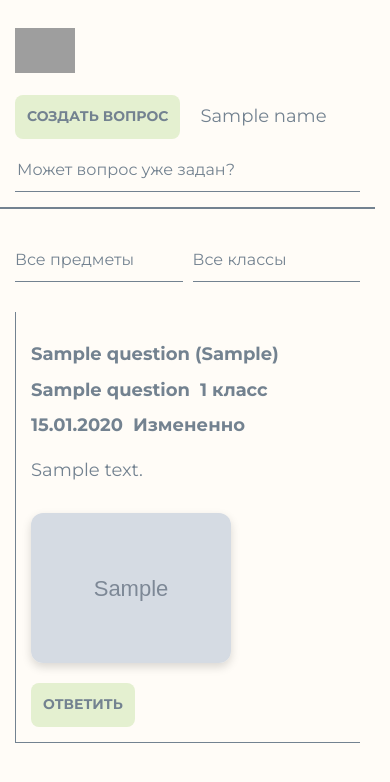
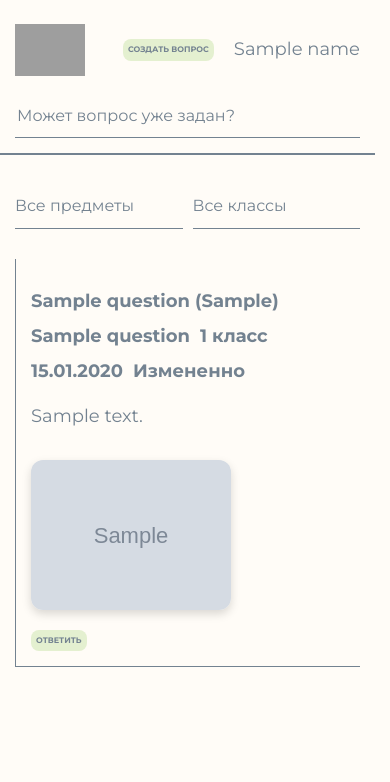
Before and after one commit to Timofey-make/School_space, a FastAPI app: template src/templates/main.html in a window 390 px wide. Shown: the top 782 px of the page. Run offline with FastAPI, Linux system fonts and the light colour scheme; the template is opened without the code that fills it: most values are stand-ins (such as "Sample title", 1, 10 or a date in 2020); grey boxes marked "Sample" are stand-in pictures; grey boxes are pictures that could not be loaded.

Commit message:
Last version

```diff
--- a/src/static/main.css
+++ b/src/static/main.css
@@ -354,7 +354,7 @@ input[type="radio"] {
 
 @media (max-width: 480px) {
   .btn {
-    font-size: 14px;
-    padding: 12px;
+    font-size: 8px;
+    padding: 5px;
   }
 }
--- a/src/static/questions.css
+++ b/src/static/questions.css
@@ -15,7 +15,7 @@ body {
     column-gap: 20px;
 }
 .header-logo {
-    flex: 0 0 auto;
+    flex-shrink: 0;
 }
 .header-logo img {
     width: 70px;
@@ -46,9 +46,6 @@ body {
 .search-result-list.active {
     display: flex;
 }
-
-
-
 .search-result-item {
     display: flex;
     flex-direction: column;
@@ -63,10 +60,29 @@ body {
     display: flex;
     align-items: center;
     column-gap: 20px;
+    justify-content: end;
 }
 
 .header-actions-create {
     white-space: nowrap;
+}
+
+
+@media (max-width: 767px) {
+    /* header */
+    .header-inner {
+        row-gap: 10px;
+        display: grid;
+        grid-template-columns: auto 1fr;
+    }
+
+    .search {
+        order: 1;
+        grid-column: 1 / span 2;
+    }
+    .header-actions-create {
+        white-space: nowrap;
+    }
 }
 
 /* Questions */
@@ -303,26 +319,6 @@ body {
 }
 
 @media (max-width: 767px) {
-    /* header */
-    .header-inner {
-        flex-wrap: wrap;
-        row-gap: 10px;
-    }
-    .header-logo {
-        order: 1;
-    }
-
-    .header-actions {
-        order: 2;
-    }
-    .header-logo img {
-        width: 60px;
-    }
-
-    .search-input {
-        order: 3;
-        width: 100%;
-    }
     /* questions */
     .questions-filter-list {
         min-width: 180px;
--- a/src/templates/main.html
+++ b/src/templates/main.html
@@ -16,11 +16,11 @@
             <a class="header-logo" href="/">
                 <img src="{{ url_for('static', path='imgs/logo.png') }}" width="60" height="60" alt="Логотип">
             </a>
-            <input type="text" id="search" class="input search-input" placeholder="Может вопрос уже задан?">
+            <input type="text" id="search" class="input search" placeholder="Может вопрос уже задан?">
 
             <div class="header-actions">
                 {% if username %}
-                    <button id="create" class="btn header-actions-create">Создать вопрос</button>
+                    <button id="create" class="header-actions-create btn">Создать вопрос</button>
                     <a href="/profile/{{ username }}" class="link">{{ name }}</a>
                 {% else %}
                     <a href="/users/login" class="link">Войти</a>
```
